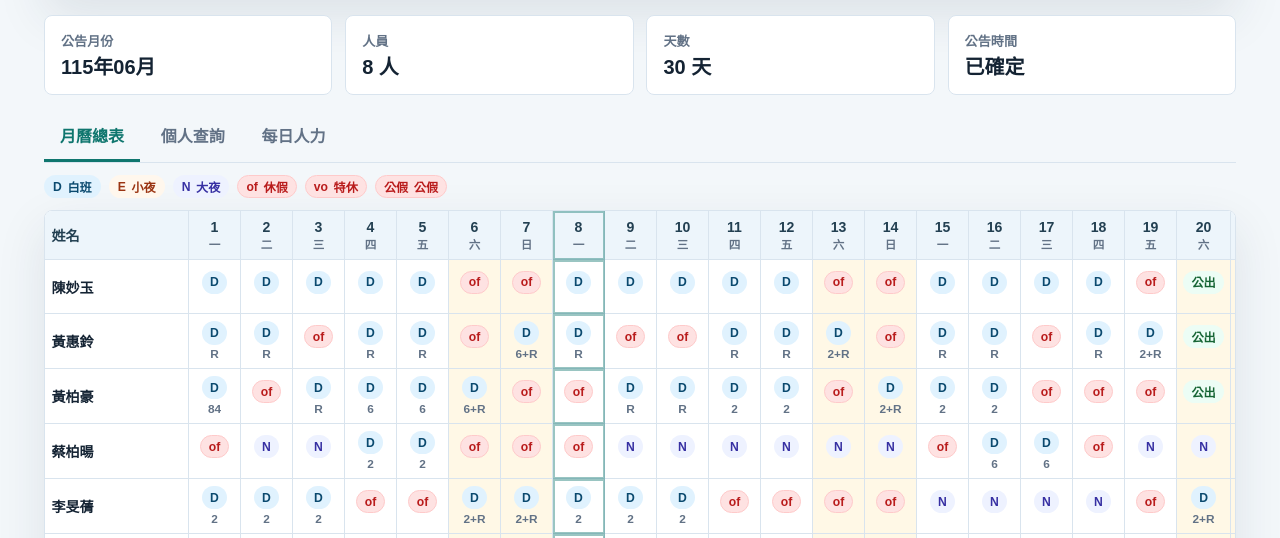
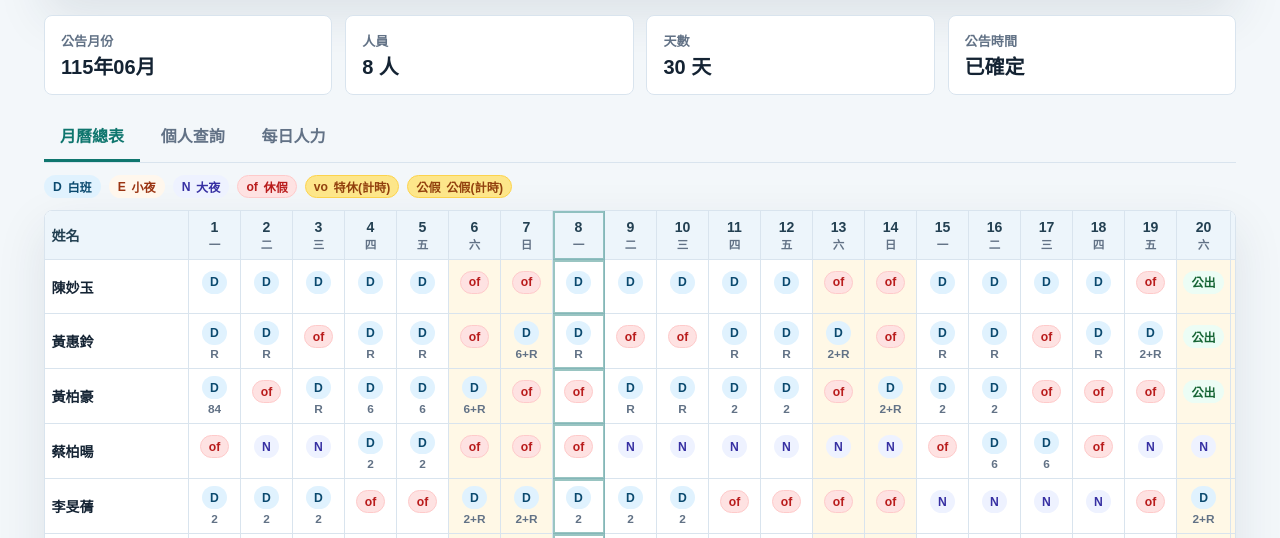
Before and after one commit to huangph518-source/rt-schedule-site, a plain HTML site: page index.html in a window 1280 px wide. Shown: the part 254-792 px from the top of the page. Drawn offline with Linux system fonts and the light colour scheme.

Commit message:
Update schedule site 2026-06-08 14:17

```diff
--- a/app.js
+++ b/app.js
@@ -36,8 +36,8 @@
     ["E", "小夜", "shift-evening"],
     ["N", "大夜", "shift-night"],
     ["of", "休假", "shift-off"],
-    ["vo", "特休", "shift-vo"],
-    ["公假", "公假", "shift-off"],
+    ["vo", "特休(計時)", "shift-vo"],
+    ["公假", "公假(計時)", "shift-vo"],
   ];
 
   function html(value) {
@@ -81,8 +81,8 @@
     if (shift === "D") return "shift-day";
     if (shift === "E") return "shift-evening";
     if (shift === "N") return "shift-night";
-    if (lower.startsWith("vo") || shift.includes("特休")) return "shift-vo";
-    if (["of", "off", "of.", "休", "休假", "公假"].includes(lower) || ["OF", "OFF"].includes(shift)) return "shift-off";
+    if (lower.startsWith("vo") || shift.includes("特休") || shift.includes("公假")) return "shift-vo";
+    if (["of", "off", "of.", "休", "休假"].includes(lower) || ["OF", "OFF"].includes(shift)) return "shift-off";
     return shift ? "shift-other" : "shift-empty";
   }
 
--- a/styles.css
+++ b/styles.css
@@ -463,9 +463,9 @@ main {
 }
 
 .shift-vo {
-  border: 1px solid #fecaca;
-  background: #fee2e2;
-  color: #b91c1c;
+  border: 1px solid #fcd34d;
+  background: #fde68a;
+  color: #92400e;
 }
 
 .shift-other {
```
Also changed, not shown: share.html (+1 -1 lines), share.txt.
